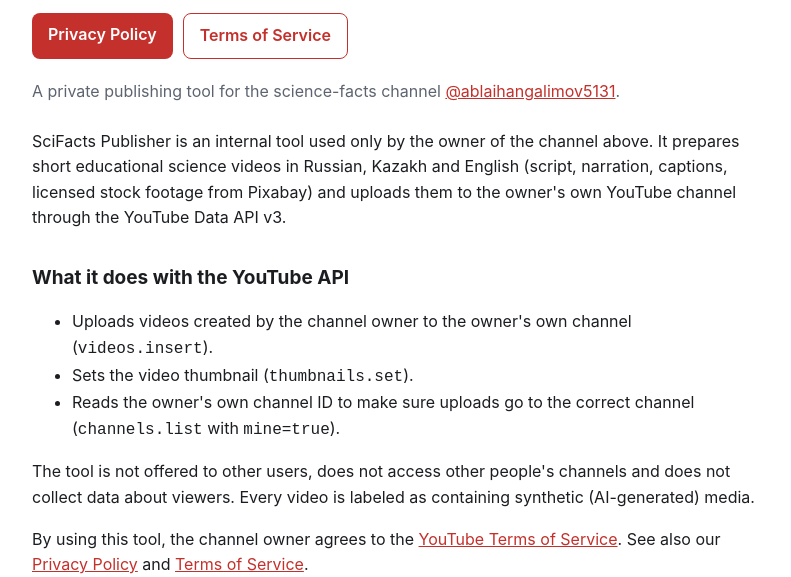
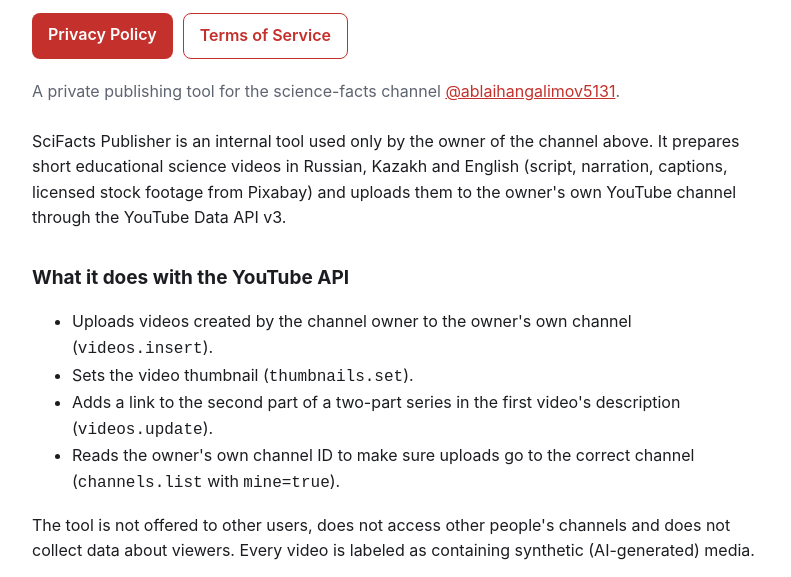
Before and after one commit to Abylaykhan7/youtube-factory-site, a plain HTML site: page index.html in a window 1280 px wide. Shown: the part 204-781 px from the top of the page, without its empty margins (244-1035 px from the left). Drawn offline with Linux system fonts and the light colour scheme.

Commit message:
Главная: упомянуть videos.update
Co-Authored-By: Claude Opus 5.5 <noreply@anthropic.com>

```diff
--- a/index.html
+++ b/index.html
@@ -8,6 +8,7 @@
 <ul>
 <li>Uploads videos created by the channel owner to the owner's own channel (<code>videos.insert</code>).</li>
 <li>Sets the video thumbnail (<code>thumbnails.set</code>).</li>
+<li>Adds a link to the second part of a two-part series in the first video's description (<code>videos.update</code>).</li>
 <li>Reads the owner's own channel ID to make sure uploads go to the correct channel (<code>channels.list</code> with <code>mine=true</code>).</li>
 </ul>
 <p>The tool is not offered to other users, does not access other people's channels and does not collect data about viewers. Every video is labeled as containing synthetic (AI-generated) media.</p>
```
